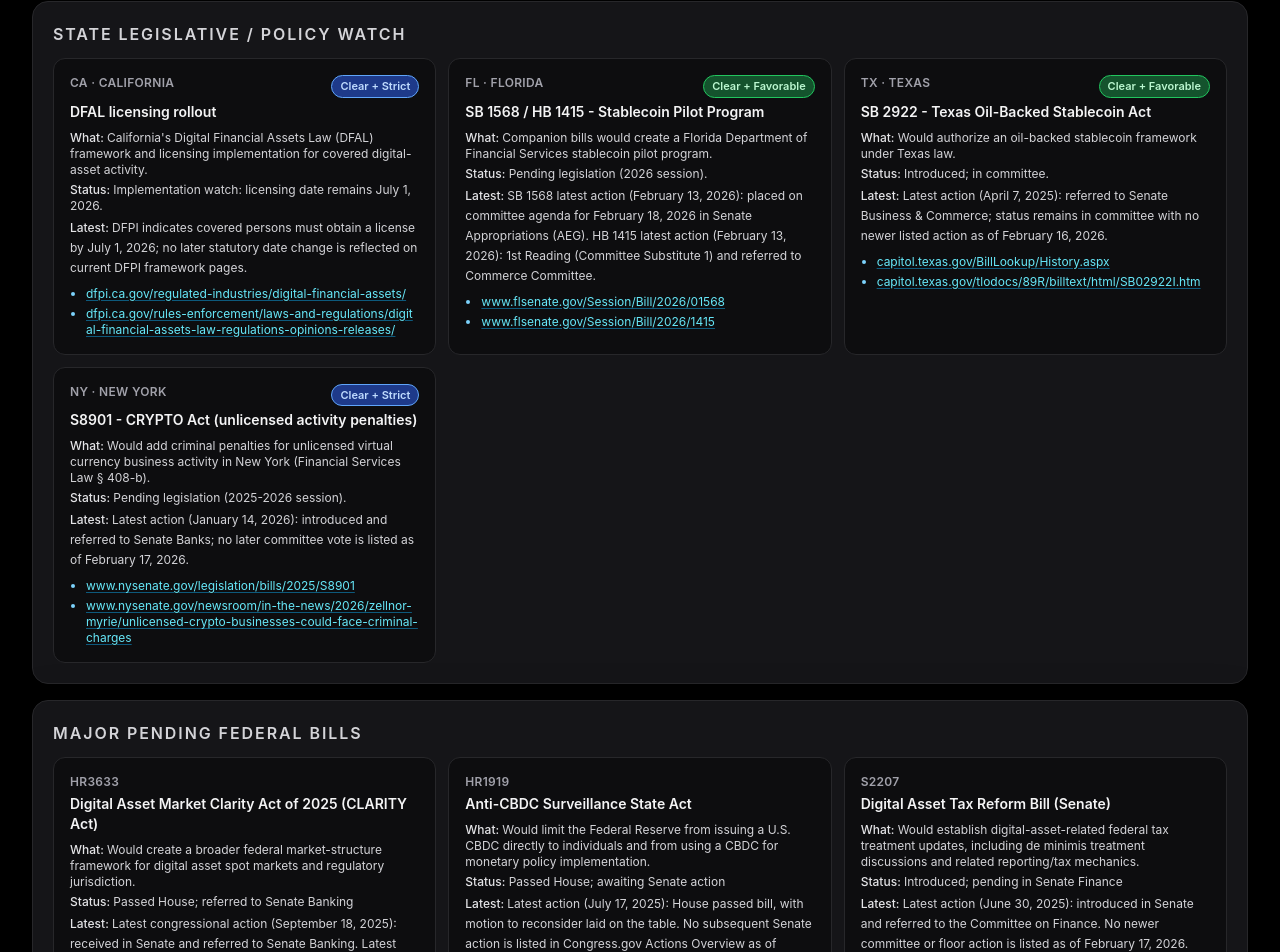
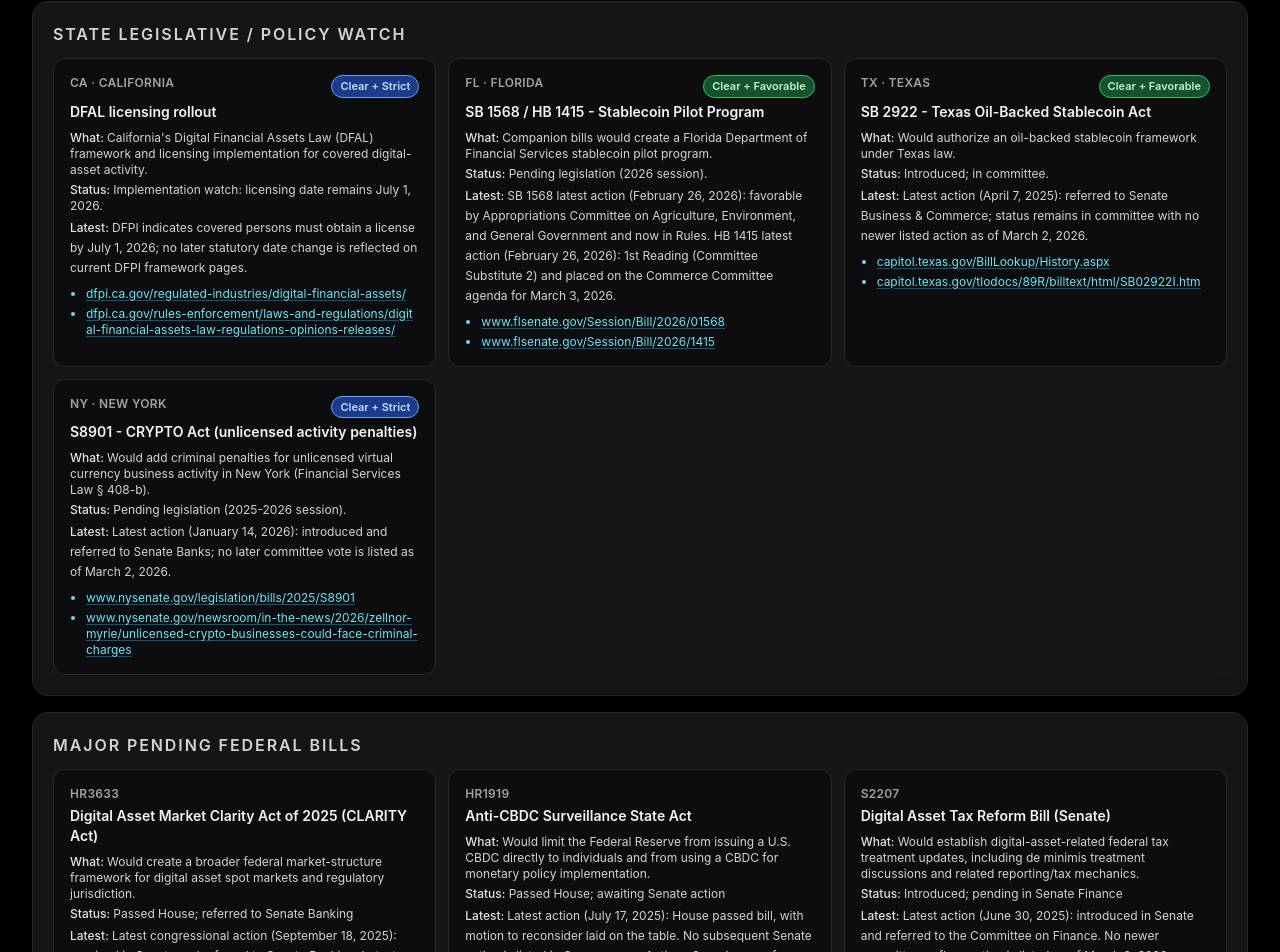
Before and after one commit to enandini/stablecoinmap, a React (Vite) app: page / in a window 1280 px wide. Shown: the part 679-1631 px from the top of the page. Built offline with nearby package versions, Linux system fonts and the light colour scheme.

Commit message:
Update stablecoin map data and dynamic last-updated header

```diff
--- a/src/App.jsx
+++ b/src/App.jsx
@@ -249,7 +249,7 @@ function App() {
           <p className="mt-2 text-sm text-zinc-400 sm:text-base">
             Stablecoin regulation tracker across the U.S., including framework status, regulatory posture, and pending legislation.
           </p>
-          <p className="mt-1 text-xs text-zinc-500 sm:text-sm">Last updated: February 17, 2026</p>
+          <p className="mt-1 text-xs text-zinc-500 sm:text-sm">Last updated: {formatDate(latestDataDate)}</p>
         </div>
       </header>
 
--- a/src/data/stablecoinRegulation.json
+++ b/src/data/stablecoinRegulation.json
@@ -8,7 +8,7 @@
       "https://www.congress.gov/bill/119th-congress/senate-bill/1582/all-info",
       "https://www.whitehouse.gov/briefings-statements/2025/07/the-president-signed-into-law-s-1582/"
     ],
-    "lastUpdated": "2026-02-17"
+    "lastUpdated": "2026-03-02"
   },
   "pendingFederalBills": [
     {
@@ -17,12 +17,12 @@
       "category": "Market Structure",
       "what": "Would create a broader federal market-structure framework for digital asset spot markets and regulatory jurisdiction.",
       "status": "Passed House; referred to Senate Banking",
-      "latest": "Latest congressional action (September 18, 2025): received in Senate and referred to Senate Banking. Latest committee scheduling update (January 15, 2026): Senate Banking executive session to consider H.R.3633 was marked POSTPONED (no later committee action listed as of February 17, 2026).",
+      "latest": "Latest congressional action (September 18, 2025): received in Senate and referred to Senate Banking. Latest committee scheduling update (January 15, 2026): Senate Banking executive session to consider H.R.3633 was marked POSTPONED (no later committee action listed as of March 2, 2026).",
       "sources": [
         "https://www.congress.gov/bill/119th-congress/house-bill/3633/actions",
         "https://www.banking.senate.gov/hearings/01/09/2026/executive-session"
       ],
-      "lastUpdated": "2026-02-17"
+      "lastUpdated": "2026-03-02"
     },
     {
       "id": "HR1919",
@@ -30,11 +30,11 @@
       "category": "CBDC Policy",
       "what": "Would limit the Federal Reserve from issuing a U.S. CBDC directly to individuals and from using a CBDC for monetary policy implementation.",
       "status": "Passed House; awaiting Senate action",
-      "latest": "Latest action (July 17, 2025): House passed bill, with motion to reconsider laid on the table. No subsequent Senate action is listed in Congress.gov Actions Overview as of February 17, 2026.",
+      "latest": "Latest action (July 17, 2025): House passed bill, with motion to reconsider laid on the table. No subsequent Senate action is listed in Congress.gov Actions Overview as of March 2, 2026.",
       "sources": [
         "https://www.congress.gov/bill/119th-congress/house-bill/1919/actions"
       ],
-      "lastUpdated": "2026-02-17"
+      "lastUpdated": "2026-03-02"
     },
     {
       "id": "S2207",
@@ -42,12 +42,12 @@
       "category": "Taxation",
       "what": "Would establish digital-asset-related federal tax treatment updates, including de minimis treatment discussions and related reporting/tax mechanics.",
       "status": "Introduced; pending in Senate Finance",
-      "latest": "Latest action (June 30, 2025): introduced in Senate and referred to the Committee on Finance. No newer committee or floor action is listed as of February 17, 2026.",
+      "latest": "Latest action (June 30, 2025): introduced in Senate and referred to the Committee on Finance. No newer committee or floor action is listed as of March 2, 2026.",
       "sources": [
         "https://www.congress.gov/bill/119th-congress/senate-bill/2207/actions",
         "https://www.congress.gov/bill/119th-congress/senate-bill/2207/text"
       ],
-      "lastUpdated": "2026-02-17"
+      "lastUpdated": "2026-03-02"
     }
   ],
   "majorStateDevelopments": [
@@ -61,43 +61,43 @@
         "https://dfpi.ca.gov/regulated-industries/digital-financial-assets/",
         "https://dfpi.ca.gov/rules-enforcement/laws-and-regulations/digital-financial-assets-law-regulations-opinions-releases/"
       ],
-      "lastUpdated": "2026-02-17"
+      "lastUpdated": "2026-03-02"
     },
     {
       "state": "FL",
       "title": "SB 1568 / HB 1415 - Stablecoin Pilot Program",
       "what": "Companion bills would create a Florida Department of Financial Services stablecoin pilot program.",
       "status": "Pending legislation (2026 session).",
-      "latest": "SB 1568 latest action (February 13, 2026): placed on committee agenda for February 18, 2026 in Senate Appropriations (AEG). HB 1415 latest action (February 13, 2026): 1st Reading (Committee Substitute 1) and referred to Commerce Committee.",
+      "latest": "SB 1568 latest action (February 26, 2026): favorable by Appropriations Committee on Agriculture, Environment, and General Government and now in Rules. HB 1415 latest action (February 26, 2026): 1st Reading (Committee Substitute 2) and placed on the Commerce Committee agenda for March 3, 2026.",
       "sources": [
         "https://www.flsenate.gov/Session/Bill/2026/01568",
         "https://www.flsenate.gov/Session/Bill/2026/1415"
       ],
-      "lastUpdated": "2026-02-17"
+      "lastUpdated": "2026-03-02"
     },
     {
       "state": "TX",
       "title": "SB 2922 - Texas Oil-Backed Stablecoin Act",
       "what": "Would authorize an oil-backed stablecoin framework under Texas law.",
       "status": "Introduced; in committee.",
-      "latest": "Latest action (April 7, 2025): referred to Senate Business & Commerce; status remains in committee with no newer listed action as of February 16, 2026.",
+      "latest": "Latest action (April 7, 2025): referred to Senate Business & Commerce; status remains in committee with no newer listed action as of March 2, 2026.",
       "sources": [
         "https://capitol.texas.gov/BillLookup/History.aspx?LegSess=89R&Bill=SB2922",
         "https://capitol.texas.gov/tlodocs/89R/billtext/html/SB02922I.htm"
       ],
-      "lastUpdated": "2026-02-17"
+      "lastUpdated": "2026-03-02"
     },
     {
       "state": "NY",
       "title": "S8901 - CRYPTO Act (unlicensed activity penalties)",
       "what": "Would add criminal penalties for unlicensed virtual currency business activity in New York (Financial Services Law § 408-b).",
       "status": "Pending legislation (2025-2026 session).",
-      "latest": "Latest action (January 14, 2026): introduced and referred to Senate Banks; no later committee vote is listed as of February 17, 2026.",
+      "latest": "Latest action (January 14, 2026): introduced and referred to Senate Banks; no later committee vote is listed as of March 2, 2026.",
       "sources": [
         "https://www.nysenate.gov/legislation/bills/2025/S8901",
         "https://www.nysenate.gov/newsroom/in-the-news/2026/zellnor-myrie/unlicensed-crypto-businesses-could-face-criminal-charges"
       ],
-      "lastUpdated": "2026-02-17"
+      "lastUpdated": "2026-03-02"
     }
   ],
   "states": {
@@ -110,7 +110,7 @@
         "NYDFS Industry Letter on USD-Backed Stablecoins (June 8, 2022)",
         "S8901 (2026) - CRYPTO Act (prohibits unlicensed virtual currency business activity with criminal penalties)"
       ],
-      "recentDevelopments": "New York maintains BitLicense and stablecoin guidance. Separately, S8901 (CRYPTO Act) was introduced on January 14, 2026 and referred to Senate Banks, proposing criminal penalties for unlicensed virtual currency business activity.",
+      "recentDevelopments": "New York maintains BitLicense and stablecoin guidance. Separately, S8901 (CRYPTO Act) was introduced on January 14, 2026 and referred to Senate Banks; no later committee vote is listed as of March 2, 2026.",
       "sources": [
         "https://www.dfs.ny.gov/virtual_currency_businesses",
         "https://www.dfs.ny.gov/industry_guidance/industry_letters/il20220608_issuance_stablecoins",
@@ -118,7 +118,7 @@
         "https://www.nysenate.gov/legislation/bills/2025/S8901",
         "https://www.nysenate.gov/newsroom/in-the-news/2026/zellnor-myrie/unlicensed-crypto-businesses-could-face-criminal-charges"
       ],
-      "lastUpdated": "2026-02-17",
+      "lastUpdated": "2026-03-02",
       "timeline": [
         {
           "date": "2015",
@@ -162,7 +162,7 @@
         "https://dfpi.ca.gov/press_release/dfpi-fines-coinme-300000-related-to-crypto-kiosk-violations-secures-51700-in-restitution-for-victims/",
         "https://dfpi.ca.gov/press_release/dfpi-cracks-down-on-cash-to-crypto-kiosk-operators/"
       ],
-      "lastUpdated": "2026-02-16",
+      "lastUpdated": "2026-03-02",
       "timeline": [
         {
           "date": "2023",
@@ -240,14 +240,14 @@
         "Texas DOB Supervisory Memorandum 1037 (revised July 31, 2024)",
         "Texas Finance Code Chapter 160 (digital asset service provider baseline rules)"
       ],
-      "recentDevelopments": "Texas maintains this stablecoin-relevant baseline and separately has SB 2922 (oil-backed stablecoin concept) pending in committee.",
+      "recentDevelopments": "Texas maintains this stablecoin-relevant baseline and separately has SB 2922 (oil-backed stablecoin concept) pending in committee with no newer listed action as of March 2, 2026.",
       "sources": [
         "https://statutes.capitol.texas.gov/Docs/FI/pdf/FI.152.pdf",
         "https://www.dob.texas.gov/sites/default/files/files/Laws-Regulations/orders/2024-031.pdf",
         "https://capitol.texas.gov/BillLookup/History.aspx?LegSess=89R&Bill=SB2922",
         "https://statutes.capitol.texas.gov/Docs/FI/pdf/FI.160.pdf"
       ],
-      "lastUpdated": "2026-02-16",
+      "lastUpdated": "2026-03-02",
       "timeline": [
         {
           "date": "2019",
@@ -279,7 +279,7 @@
         "SB 7054 (2023) CBDC-related UCC changes",
         "FinTech Sandbox Program (Section 559.952)"
       ],
-      "recentDevelopments": "SB 1568 / HB 1415 (stablecoin pilot) and HB 1039 (strategic reserve) are active in the 2026 session.",
+      "recentDevelopments": "Florida stablecoin pilot bills advanced on February 26, 2026: SB 1568 received a favorable vote in Senate Appropriations (AEG) and moved to Rules, and HB 1415 (CS2) was read first time and placed on the Commerce agenda for March 3, 2026.",
       "sources": [
         "https://www.flsenate.gov/Laws/Statutes/2025/Chapter560/All",
         "https://www.flsenate.gov/Laws/Statutes/2025/559.952",
@@ -287,7 +287,7 @@
         "https://www.flsenate.gov/Session/Bill/2026/1415",
         "https://www.flsenate.gov/Session/Bill/2026/1039"
       ],
-      "lastUpdated": "2026-02-16",
+      "lastUpdated": "2026-03-02",
       "timeline": [
         {
           "date": "2023",
@@ -298,7 +298,7 @@
         {
           "date": "2026",
           "label": "Stablecoin pilot bills filed",
-          "detail": "SB 1568 and HB 1415 introduced a Florida stablecoin pilot program concept.",
+          "detail": "SB 1568 and HB 1415 introduced a Florida stablecoin pilot program concept; by February 26, 2026 SB 1568 had advanced to Rules and HB 1415 (CS2) was placed on Commerce agenda.",
           "source": "https://www.flsenate.gov/Session/Bill/2026/1568"
         },
         {
```
